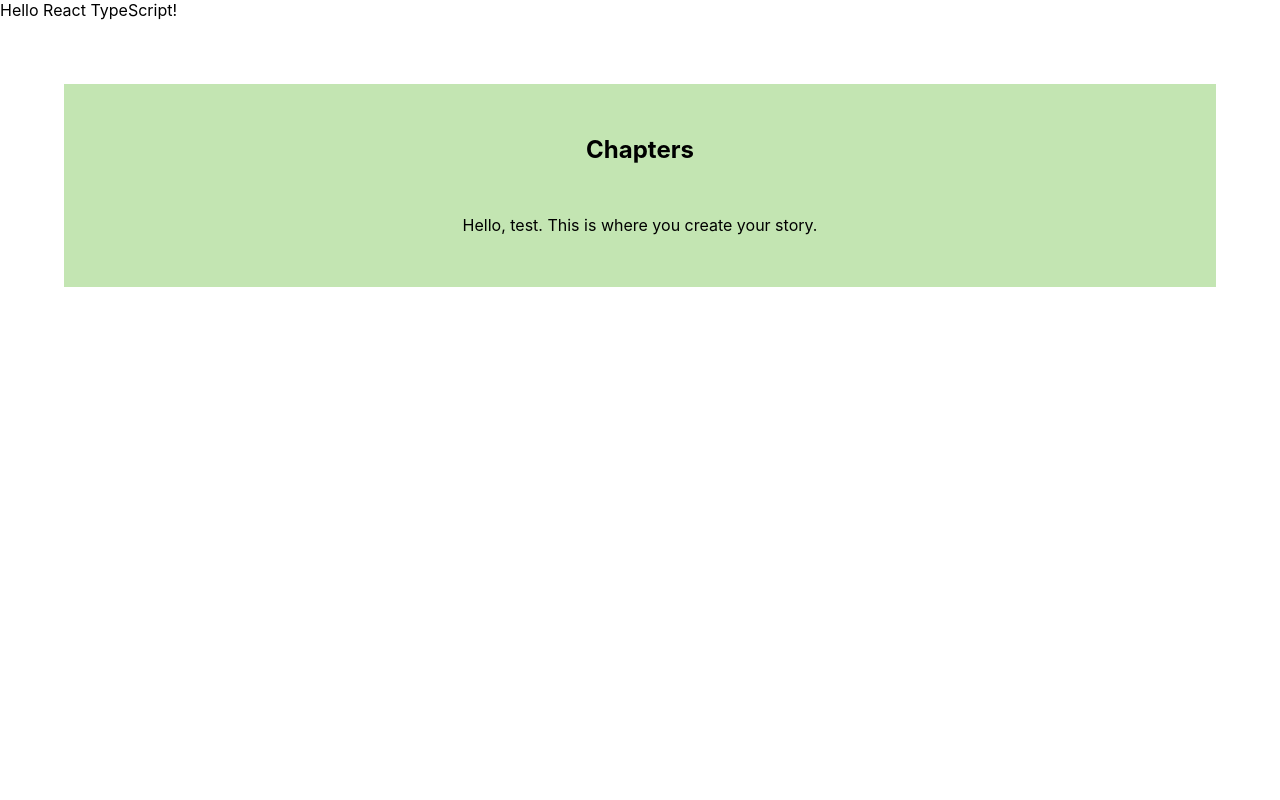
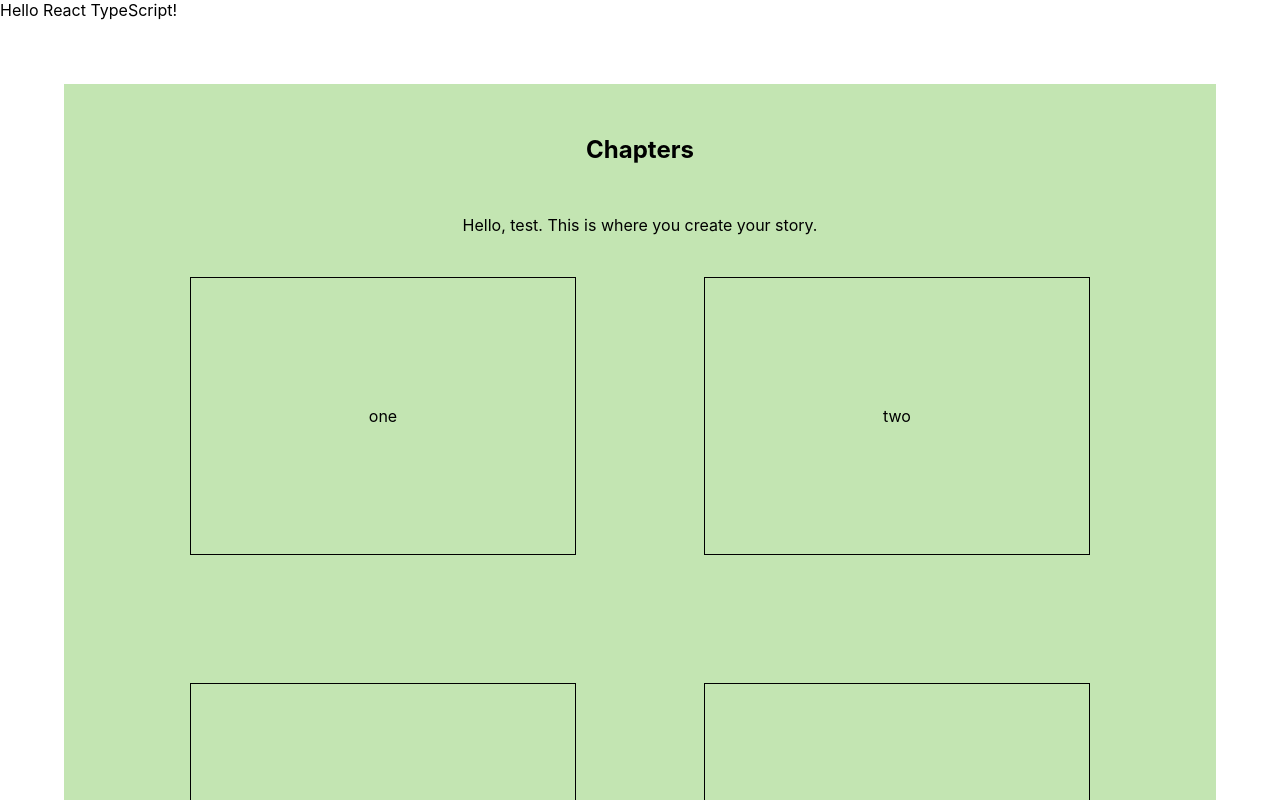
Before and after one commit to franco-ortega/ts-02-storybook, a React (Create React App) app: page /chapters in a window 1280 px wide. Shown: the top 800 px of the page. Built offline with nearby package versions, Linux system fonts and the light colour scheme.

Commit message:
add chapterOptions with test data

```diff
--- a/src/components/chapters/Chapters.module.css
+++ b/src/components/chapters/Chapters.module.css
@@ -14,3 +14,18 @@
 .Chapters p {
   margin: 2vw;
 }
+
+.Chapters ul {
+  display: grid;
+  grid-template-columns: repeat(2, 1fr);
+  gap: 10vw;
+  padding: 0;
+}
+
+.Chapters ul li {
+  list-style: none;
+  border: thin solid black;
+  width: 30vw;
+  padding: 10vw 0vw;
+  text-align: center;
+}
--- a/src/components/chapters/Chapters.tsx
+++ b/src/components/chapters/Chapters.tsx
@@ -7,12 +7,21 @@ interface Props {
 }
 
 const Chapters: React.FC<Props> = ({ userName }) => {
+
+  const testChoices: string[] = ['one', 'two', 'three', 'four', 'five', 'six'];
+
+  // eslint-disable-next-line max-len
+  const chapterOptions: JSX.Element[] = testChoices.map((choice: string, i: number) => (
+    <li key={i}>{choice}</li>
+  ));
+
   return (
     <section className={styles.Chapters}>
       <h1>Chapters</h1>
       <p>
         Hello, {userName}. This is where you create your story.
       </p>
+      <ul>{chapterOptions}</ul>
     </section>
   );
 };
```
